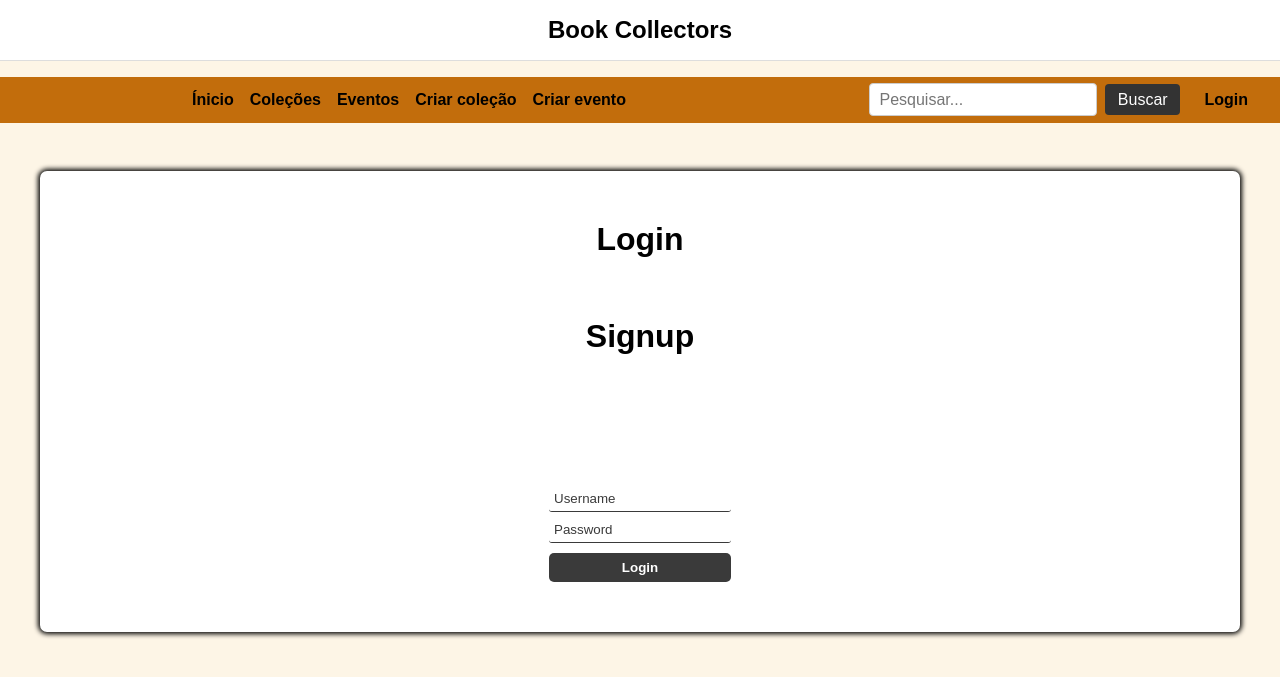
After one commit to nicovicar/SINF1_2025-4, a PHP site: page /html/login.html in a window 1280 px wide. The commit adds this page. Shown: the top 677 px of the page. Run offline with PHP 8.4, Linux system fonts and the light colour scheme.

Commit message:
login/signup

```diff
--- a/css/styles.css
+++ b/css/styles.css
@@ -65,6 +65,23 @@
     margin-left: auto;   /* Empurra a barra para a direita */
   }
 
+  .search-bar .login-header a{
+    margin: 0 auto;
+    padding: 0 1rem;
+    padding-top: 0.5%;
+    padding-bottom: 0.5%;
+    display: flex;
+    align-items: center;
+    justify-content: flex-start;
+    gap: 1rem;
+    text-decoration: none;
+    color: #000;
+    font-weight: bold;
+    transition: color 0.3s;
+  }
+  .search-bar .login-header a:hover{
+    color: #333; /* Muda levemente a cor quando passa o mouse */
+  }
   /* Estilos para o input */
   .search-bar input {
     padding: 0.4rem 0.6rem;
@@ -276,3 +293,155 @@ h3 a:hover{
     text-align: center;
     line-height: 50px;
   }
+
+
+
+/*--LOGIN SIGNUP--*/
+#main-holder {
+  /*width: 50%;
+  height: 70%;*/
+  padding: 50px;
+  display: grid;
+  justify-items: center;
+  align-items: center;
+  background-color: white;
+  border-radius: 7px;
+  box-shadow: 0px 0px 5px 2px black;
+}
+
+#login-error-msg-holder {
+  width: 100%;
+  height: 100%;
+  display: grid;
+  justify-items: center;
+  align-items: center;
+  padding-bottom: 20px;
+  padding-top: 0px;
+}
+
+#login-error-msg {
+  width: 45%;
+  text-align: center;
+  margin: 0;
+  font-size: 12px;
+  font-weight: bold;
+  color: #000;
+  background-color: #FDF5E6;
+  opacity: 0;
+  box-shadow: 0px 0px 5px 2px black;
+}
+
+#lerror-msg-second-line {
+  display: block;
+}
+
+#login-form {
+  align-self: flex-start;
+  display: grid;
+  justify-items: center;
+  align-items: center;
+}
+
+.login-form-field::placeholder {
+  color: #3a3a3a;
+}
+
+.login-form-field {
+  border: none;
+  border-bottom: 1px solid #3a3a3a;
+  margin-bottom: 10px;
+  border-radius: 3px;
+  outline: none;
+  padding: 0px 0px 5px 5px;
+}
+
+#login-form-submit {
+  width: 100%;
+  padding: 7px;
+  border: none;
+  border-radius: 5px;
+  color: white;
+  font-weight: bold;
+  background-color: #3a3a3a;
+  cursor: pointer;
+  outline: none;
+}
+
+
+#serror-msg-second-line {
+  display: block;
+}
+
+
+#signup-form {
+  align-self: flex-start;
+  display: grid;
+  justify-items: center;
+  align-items: center;
+}
+
+.signup-form-field::placeholder {
+  color: #3a3a3a;
+}
+
+.signup-form-field {
+  border: none;
+  border-bottom: 1px solid #3a3a3a;
+  margin-bottom: 10px;
+  border-radius: 3px;
+  outline: none;
+  padding: 0px 0px 5px 5px;
+}
+
+#signup-form-submit {
+  width: 100%;
+  padding: 7px;
+  border: none;
+  border-radius: 5px;
+  color: white;
+  font-weight: bold;
+  background-color: #3a3a3a;
+  cursor: pointer;
+  outline: none;
+}
+
+#signup-error-msg-holder {
+  width: 100%;
+  height: 100%;
+  padding: 40px;
+  display: grid;
+  justify-items: center;
+  align-items: center;
+}
+
+#signup-error-msg {
+  width: 23%;
+  text-align: center;
+  margin: 0;
+  padding: 5px;
+  font-size: 12px;
+  font-weight: bold;
+  color: #8a0000;
+  border: 1px solid #8a0000;
+  background-color: #e58f8f;
+  opacity: 0;
+}
+
+#login-signup{
+  text-decoration: none;
+  color:#fff;
+}
+
+#main-holder h1 {
+  color: #000;
+  font-weight: bold;
+  padding-bottom: 60px;
+}
+#main-holder h1 a{
+  text-decoration: none;
+  color: #000;
+  font-weight: bold;
+}
+#main-holder h1 a:hover{
+  color: #333;
+}
--- a/html/PWcolecao.html
+++ b/html/PWcolecao.html
@@ -30,6 +30,7 @@
             <form class="search-bar" action="resultados.html" method="GET">
                 <input type="text" name="q" placeholder="Pesquisar..." aria-label="Pesquisar">
                 <button type="submit">Buscar</button>
+                <div class="login-header"><a href="login.html">Login</a></div>
             </form>
         </div>
     </header>
--- a/html/PoppyWar.html
+++ b/html/PoppyWar.html
@@ -30,6 +30,7 @@
             <form class="search-bar" action="resultados.html" method="GET">
                 <input type="text" name="q" placeholder="Pesquisar..." aria-label="Pesquisar">
                 <button type="submit">Buscar</button>
+                <div class="login-header"><a href="login.html">Login</a></div>
             </form>
         </div>
     </header>
--- a/html/collections.html
+++ b/html/collections.html
@@ -31,6 +31,7 @@
             <form class="search-bar" action="resultados.html" method="GET">
                 <input type="text" name="q" placeholder="Pesquisar..." aria-label="Pesquisar">
                 <button type="submit">Buscar</button>
+                <div class="login-header"><a href="login.html">Login</a></div>
             </form>
         </div>
     </header>
--- a/html/criar_colecao.html
+++ b/html/criar_colecao.html
@@ -29,6 +29,7 @@
         <form class="search-bar" action="resultados.html" method="GET">
             <input type="text" name="q" placeholder="Pesquisar..." aria-label="Pesquisar" required>
             <button type="submit">Buscar</button>
+            <div class="login-header"><a href="login.html">Login</a></div>
         </form>
     </div>
 
--- a/html/criar_eventos.html
+++ b/html/criar_eventos.html
@@ -27,6 +27,7 @@
         <form class="search-bar" action="resultados.html" method="GET">
             <input type="text" name="q" placeholder="Pesquisar..." aria-label="Pesquisar" required>
             <button type="submit">Buscar</button>
+            <div class="login-header"><a href="login.html">Login</a></div>
         </form>
     </div>
   </header>
--- a/html/eventos.html
+++ b/html/eventos.html
@@ -27,6 +27,7 @@
       <form class="search-bar" action="resultados.html" method="GET">
         <input type="text" name="q" placeholder="Pesquisar..." aria-label="Pesquisar">
         <button type="submit">Buscar</button>
+        <div class="login-header"><a href="login.html">Login</a></div>
       </form>
     </div>
   </header>
--- a/html/index.html
+++ b/html/index.html
@@ -32,6 +32,7 @@
             <form class="search-bar" action="resultados.html" method="GET">
                 <input type="text" name="q" placeholder="Pesquisar..." aria-label="Pesquisar" required>
                 <button type="submit">Buscar</button>
+                <div class="login-header"><a href="login.html">Login</a></div>
             </form>
         </div>
 
--- /dev/null
+++ b/html/login.html
@@ -0,0 +1,58 @@
+<!DOCTYPE html>
+<html lang="pt">
+
+<head>
+  <meta charset="UTF-8">
+  <meta name="viewport" content="width=device-width, initial-scale=1.0">
+  <title>Login</title>
+  <link rel="stylesheet" href="../css/styles.css">
+  <script defer src="../js/login-sign-page.js"></script>
+</head>
+
+<body>
+      <!-- Nome da página na parte superior -->
+      <div class="nome-pagina">
+        <h1>Book Collectors</h1>
+    </div>
+
+    <!-- Barra de Navegação logo abaixo -->
+    <header>
+        <div class="contentor">
+            <nav>
+                <ul>
+                    <li><a href="index.html">Ínicio</a></li>
+                    <li><a href="collections.html">Coleções</a></li>
+                    <li><a href="eventos.html">Eventos</a></li>
+                    <li><a href="criar_colecao.html">Criar coleção</a></li>
+                    <li><a href="criar_eventos.html">Criar evento</a></li>
+
+                </ul>
+            </nav>
+
+            <form class="search-bar" action="resultados.html" method="GET">
+                <input type="text" name="q" placeholder="Pesquisar..." aria-label="Pesquisar" required>
+                <button type="submit">Buscar</button>
+                <div class="login-header"><a href="login.html">Login</a></div>
+            </form>
+        </div>
+
+    </header>
+
+  <main id="main-holder">
+    <h1>Login</h1>
+    <h1><a href="signup.html">Signup <a></div></h1>
+
+    <div id="login-error-msg-holder">
+      <p id="login-error-msg">Username e/ou <span id="lerror-msg-second-line">password inválida</span></p>
+    </div>
+
+    <form id="login-form">
+      <input type="text" name="username" id="username-field" class="login-form-field" placeholder="Username">
+      <input type="password" name="password" id="password-field" class="login-form-field" placeholder="Password">
+      <input type="submit" value="Login" id="login-form-submit">
+    </form>
+
+  </main>
+</body>
+
+</html>
--- /dev/null
+++ b/js/login-sign-page.js
@@ -0,0 +1,48 @@
+const loginForm = document.getElementById("login-form");
+const loginButton = document.getElementById("login-form-submit");
+const loginErrorMsg = document.getElementById("login-error-msg");
+
+const signForm = document.getElementById("signup-form");
+const signButton = document.getElementById("signup-form-submit");
+const signupErrorMsg = document.getElementById("signup-error-msg");
+
+const nomes = ["user"];
+const pass = ["user"];
+if (signButton){
+    signButton.addEventListener("click", (e) => {
+        e.preventDefault();
+        const newname = signForm.newname.value;
+        const newpass = signForm.newpass.value;
+        if (newname === null || newpass === null){
+            alert("erro");
+            signupErrorMsg.style.opacity = 1;
+        }
+        else if (nomes.includes(newname) || pass.includes(newpass)){
+            alert("Username ou password não disponíveis.");
+        } else if (newname !== null && newpass !== null){
+            nomes.push(newname);
+            pass.push(newpass);
+            alert("Sign up com sucesso");
+            location.href = "login.html";
+        }
+    })
+}
+
+if(loginButton){
+    loginButton.addEventListener("click", (e) => {
+        e.preventDefault();
+        const username = loginForm.username.value;
+        const password = loginForm.password.value;
+        console.log(loginForm);
+        if (nomes.includes(username) && pass.includes(password)) {
+            alert("You have successfully logged in.");
+            location.href="index.html";
+        } /*else if (username !== null && password !== null) {
+            alert("no no noaa");
+        }*/
+        else {
+            alert("erro");
+            loginErrorMsg.style.opacity = 1;
+        }
+    })
+}
```
Also changed, not shown: html/resultados.html (+11 -0 lines), html/signup.html (added, +58 -0 lines).
